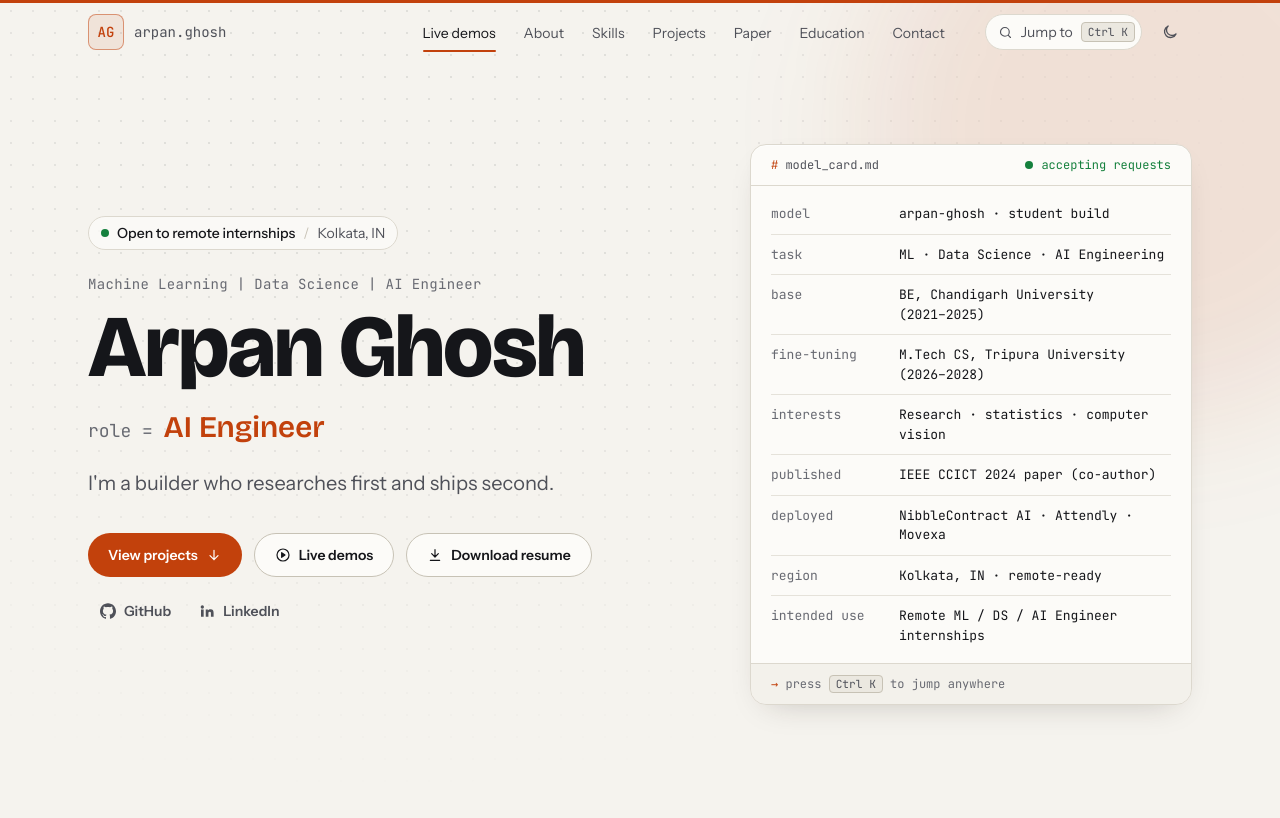
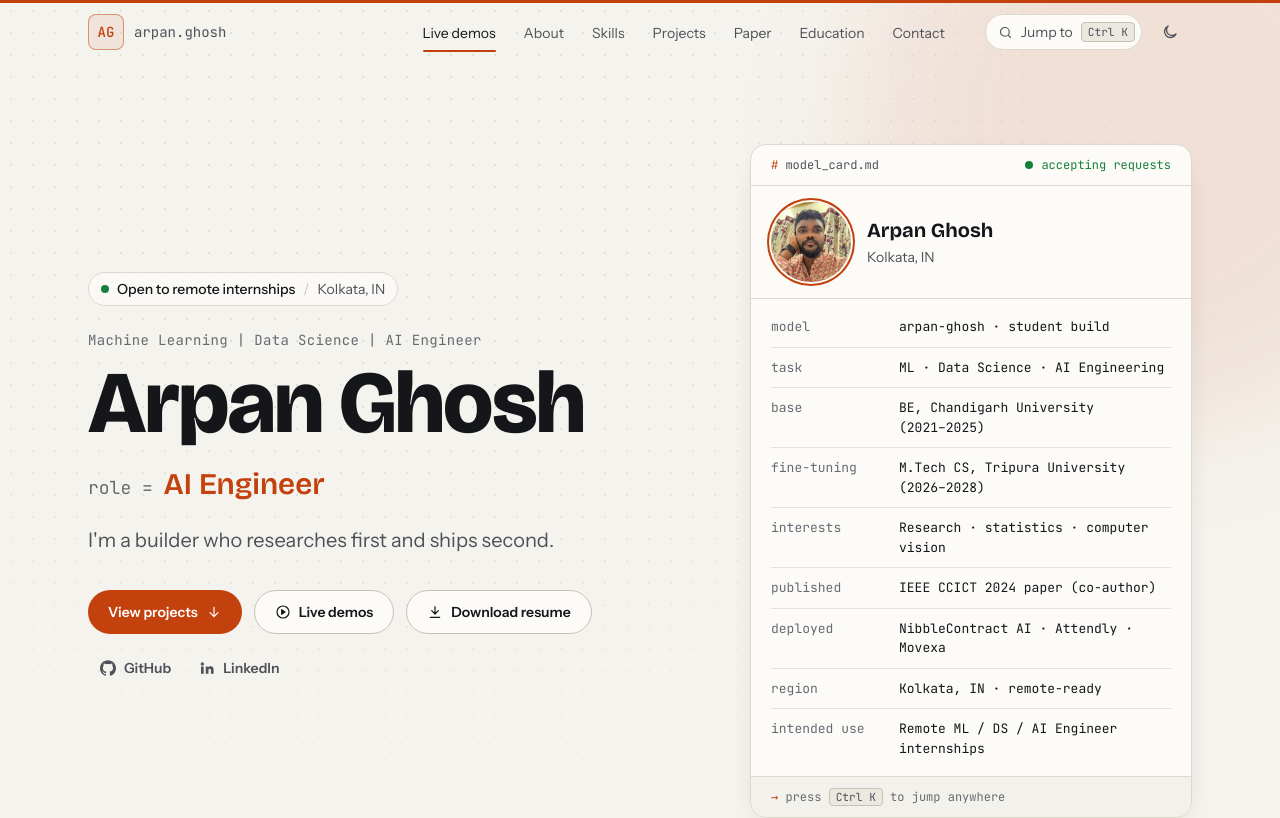
Before and after one commit to arpan-ghosh-42/portfolio, a React (Vite) app: page / in a window 1280 px wide. Shown: the top 818 px of the page. Built offline with nearby package versions, Linux system fonts and the light colour scheme.

Commit message:
Add a circular profile photo to the hero card
A cropped 320px WebP of the portrait sits in the model card, and it is also used as the Person image in the JSON-LD.

```diff
--- a/seo.ts
+++ b/seo.ts
@@ -17,7 +17,7 @@ function personJsonLd() {
     '@type': 'Person',
     name: profile.name,
     url: site.url,
-    image: abs(site.ogImage),
+    image: abs(profile.photo?.src ?? site.ogImage),
     jobTitle: profile.headline,
     description: site.description,
     email: `mailto:${profile.email}`,
--- a/src/components/ModelCard.tsx
+++ b/src/components/ModelCard.tsx
@@ -1,7 +1,7 @@
 import type { CSSProperties } from 'react';
 import { modelCard, profile } from '../data/profile';
 import { useShortcutLabel } from '../hooks/useShortcutLabel';
-import { trackSpotlight } from '../lib/utils';
+import { asset, trackSpotlight } from '../lib/utils';
 
 /** Keeps ranges like 2021–2025 on one line (word joiners around the dash). */
 const WORD_JOINER = String.fromCharCode(0x2060);
@@ -32,6 +32,23 @@ export function ModelCard() {
         )}
       </div>
 
+      <div className="flex items-center gap-4 border-b border-line px-5 py-4">
+        {profile.photo && (
+          <img
+            src={asset(profile.photo.src)}
+            alt={profile.photo.alt}
+            width={profile.photo.width}
+            height={profile.photo.height}
+            decoding="async"
+            className="size-16 shrink-0 rounded-full object-cover ring-2 ring-accent ring-offset-2 ring-offset-elev sm:size-20"
+          />
+        )}
+        <div className="min-w-0">
+          <p className="font-display text-lg leading-tight font-bold sm:text-xl">{profile.name}</p>
+          <p className="mt-1 text-sm text-muted">{profile.locationShort}</p>
+        </div>
+      </div>
+
       <dl className="divide-y divide-line/70 px-5 py-2 font-mono text-[0.8125rem]">
         {modelCard.map(({ key, value }, i) => (
           <div
--- a/src/data/profile.ts
+++ b/src/data/profile.ts
@@ -29,6 +29,9 @@ export const profile = {
   /** Short interest tags shown beside the bio. */
   interests: ['Research', 'Statistics', 'Computer vision', 'Zero-to-one projects'],
 
+  /** Square photo in public/. Set to undefined to hide the avatar. */
+  photo: { src: '/profile.webp', alt: 'Portrait of Arpan Ghosh', width: 320, height: 320 },
+
   email: 'arpanghosh6734@gmail.com',
   github: 'https://github.com/arpan-ghosh-42',
   githubHandle: 'arpan-ghosh-42',
```
Also changed, not shown: public/profile.webp (added).
